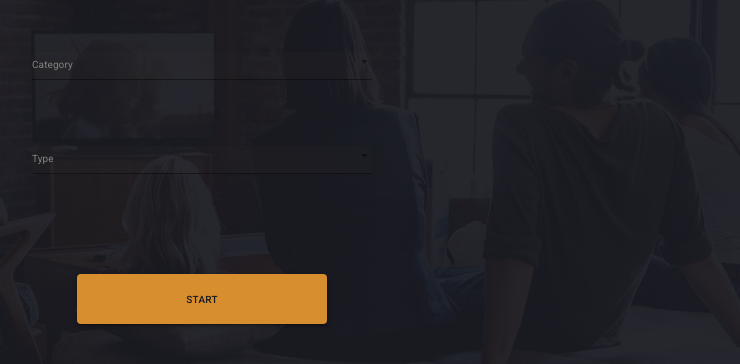
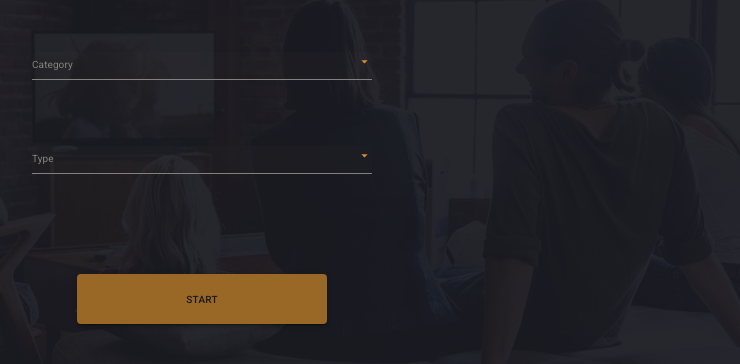
Before and after one commit to ememer/Netflix-movie-watch-roulette, a React (Create React App) app in the folder netflix-movie-roulette/: page / in a window 1280 px wide. Shown: the part 220-584 px from the top of the page, without its empty margins (438-1178 px from the left). Built offline with nearby package versions, Linux system fonts and the light colour scheme.

Commit message:
basic form

```diff
--- a/netflix-movie-roulette/src/StartScreen.css
+++ b/netflix-movie-roulette/src/StartScreen.css
@@ -17,3 +17,14 @@
   align-items: center;
   justify-content: center;
 }
+
+.MuiSelect-icon {
+  color: #d78e2e !important;
+}
+
+.MuiInput-underline:before {
+  border-bottom: 1px solid #84817d !important;
+}
+.MuiInput-underline:after {
+  border-bottom: 1px solid #d78e2e !important;
+}
--- a/netflix-movie-roulette/src/StartScreen.js
+++ b/netflix-movie-roulette/src/StartScreen.js
@@ -8,8 +8,16 @@ import {
 } from "@material-ui/core";
 import clsx from "clsx";
 import "./StartScreen.css";
+import { useState } from "react";
 
 const StartScreen = () => {
+  const [filterValue, setFilterValue] = useState({
+    category: "",
+    type: "",
+  });
+  const [isCategory, setIsCategory] = useState(false);
+  const [cardDisplay, setCardDisplay] = useState("default");
+
   //////////////////////////////////////////////////
   //THEME
   //////////////////////////////////////////////////
@@ -18,37 +26,83 @@ const StartScreen = () => {
   const labelStyle = clsx(useLabelStyle().root);
   //////////////////////////////////////////////////
   //////////////////////////////////////////////////
+
+  const handeSubmit = (e) => {
+    e.preventDefault();
+    if (filterValue.category === "") {
+      alert("test");
+    }
+  };
+
+  // const handleSelect = (e) => {
+  //   if (!isCategory) {
+  //     setFilterValue({
+  //       category: e.target.value,
+  //       type: "random",
+  //     });
+  //     setIsCategory(true);
+  //   } else {
+  //     setFilterValue({
+  //       category: filterValue.category,
+  //       type: e.target.value,
+  //     });
+  //   }
+  // };
+
+  const handleCategory = (e) => {
+    if (filterValue.type !== "") {
+      setFilterValue({
+        category: e.target.value,
+        type: filterValue.type,
+      });
+    } else {
+      setFilterValue({
+        category: e.target.value,
+        type: "random",
+      });
+    }
+  };
+  const handleType = (e) => {
+    setFilterValue({
+      category: filterValue.category,
+      type: e.target.value,
+    });
+  };
+
   return (
     <section className="main-wrapper">
-      <form className="form">
+      <form onSubmit={handeSubmit} className="form">
         <FormControl className="label">
-          <InputLabel className={labelStyle} id="simple-select-label">
-            Category
-          </InputLabel>
+          <InputLabel className={labelStyle}>Category</InputLabel>
+
           <Select
+            name="Category"
             className={selectStyle}
             labelId="simple-select-label"
-            id="simple-select"
+            id="category"
+            onChange={handleCategory}
+            value={filterValue.category}
           >
-            <MenuItem value={10}>Movie</MenuItem>
-            <MenuItem value={20}>Series</MenuItem>
+            <MenuItem value={"movie"}>Movie</MenuItem>s
+            <MenuItem value={"series"}>Series</MenuItem>
           </Select>
         </FormControl>
         <FormControl className="label">
-          <InputLabel className={labelStyle} id="simple-select-label">
-            Type
-          </InputLabel>
+          <InputLabel className={labelStyle}>Type</InputLabel>
           <Select
+            name={"Type"}
             className={selectStyle}
             labelId="simple-select-label"
-            id="simple-select"
+            id="type"
+            onChange={handleType}
+            value={filterValue.type}
           >
-            <MenuItem value={10}>Random</MenuItem>
-            <MenuItem value={20}>Twenty</MenuItem>
-            <MenuItem value={30}>Thirty</MenuItem>
+            <MenuItem value={"random"}>Random</MenuItem>
+            <MenuItem value={"test1"}>Test1</MenuItem>
+            <MenuItem value={"test2"}>Test2</MenuItem>
           </Select>
         </FormControl>
-        <Button variant="contained" className={btnStyle}>
+        <Button type="submit" variant="contained" className={btnStyle}>
           START
         </Button>
       </form>
@@ -60,15 +114,14 @@ export default StartScreen;
 
 const useBackgroundStyle = makeStyles({
   root: {
-    background: "#D78E2E",
-    color: "white",
+    background: "#996726",
     width: "25rem",
     height: "5rem",
     marginTop: "5rem",
     color: "#1b1b22",
 
     "&:hover": {
-      background: "#996726",
+      background: "#D78E2E",
     },
   },
 });
--- a/netflix-movie-roulette/src/index.js
+++ b/netflix-movie-roulette/src/index.js
@@ -1,15 +1,10 @@
-import React from 'react';
-import ReactDOM from 'react-dom';
-import './index.css';
-import App from './App';
-import reportWebVitals from './reportWebVitals';
+import React from "react";
+import ReactDOM from "react-dom";
+import "./index.css";
+import App from "./App";
+import reportWebVitals from "./reportWebVitals";
 
-ReactDOM.render(
-  <React.StrictMode>
-    <App />
-  </React.StrictMode>,
-  document.getElementById('root')
-);
+ReactDOM.render(<App />, document.getElementById("root"));
 
 // If you want to start measuring performance in your app, pass a function
 // to log results (for example: reportWebVitals(console.log))
```
Also changed, not shown: 1 other file (tests, documents, lock files or other folders).
